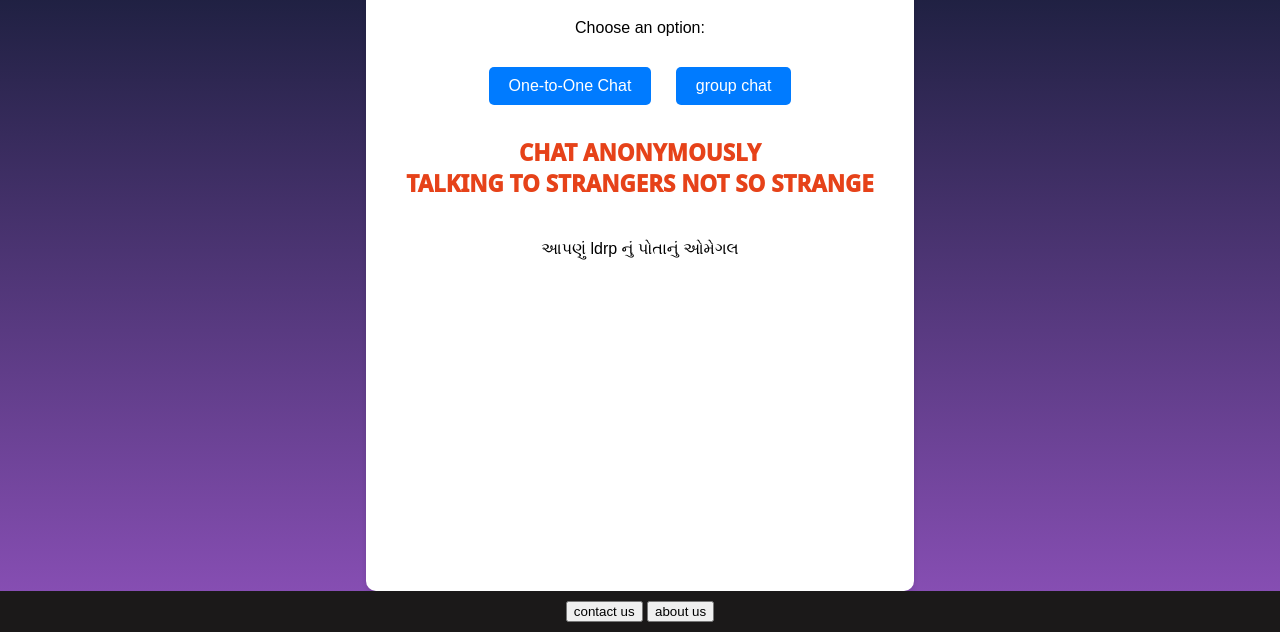
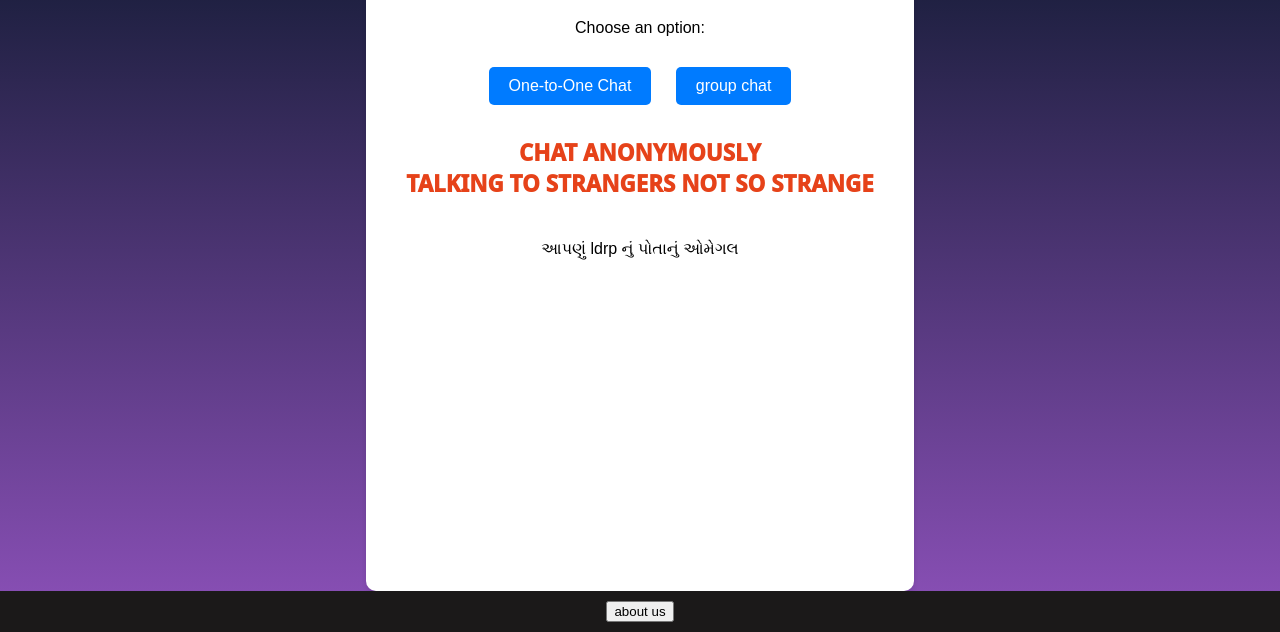
Before and after one commit to lalitkalal5/annochat, a website: page public/index.html in a window 1280 px wide. Shown: the part 168-800 px from the top of the page. Drawn offline with Linux system fonts and the light colour scheme.

Commit message:
Update index.html

```diff
--- a/public/index.html
+++ b/public/index.html
@@ -99,8 +99,8 @@
   </div>
   <footer>
     <div class="contact">
-        <button href="/contact" class="contact">contact us</button>
-        <button href ="/about" class="about">about us</button>
+<!--         <button href="/contact" class="contact">contact us</button>  -->
+        <button href ="/contact" class="about">about us</button>
     </div>
   </footer>
 </body>
```
